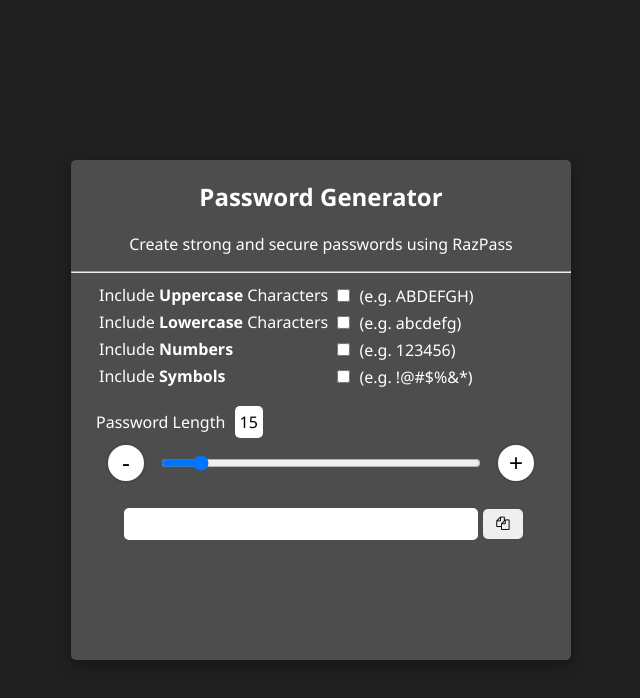
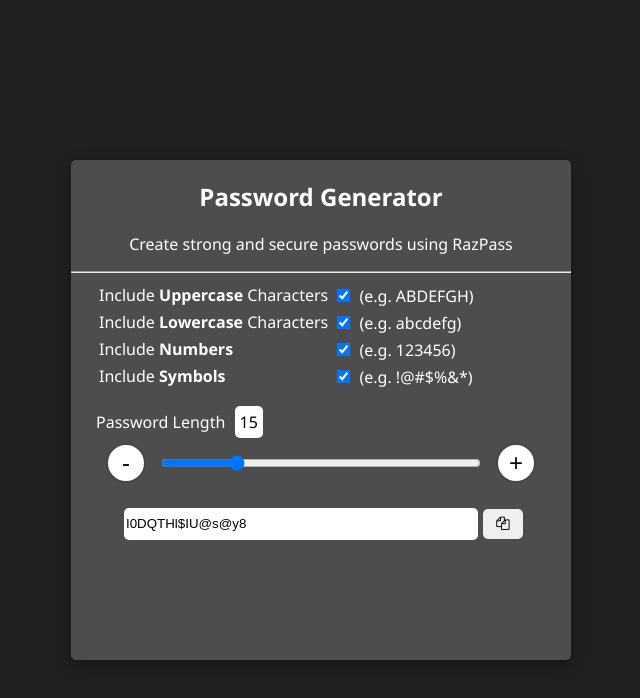
Before and after one commit to SRSRaziel/razpass, a plain HTML site: page index.html in a window 1280 px wide. Shown: the whole page, without its empty margins (319-959 px from the left). Drawn offline with Linux system fonts and the light colour scheme.

Commit message:
Finish changePassword function

```diff
--- a/index.html
+++ b/index.html
@@ -22,26 +22,26 @@
                         <table>
                             <tr>
                                 <td>Include <b> Uppercase </b> Characters</td>
-                                <td><input type="checkbox" id="upperC"> (e.g. ABDEFGH)</td>
+                                <td><input type="checkbox" id="upperC" checked> (e.g. ABDEFGH)</td>
                             </tr>
                             <tr>
                                 <td>Include <b> Lowercase </b> Characters</td>
-                                <td><input type="checkbox" id="lowerC"> (e.g. abcdefg)</td>
+                                <td><input type="checkbox" id="lowerC" checked> (e.g. abcdefg)</td>
                             </tr>
                             <tr>
                                 <td>Include <b> Numbers</b></td>
-                                <td><input type="checkbox" id="numbers"> (e.g. 123456)</td>
+                                <td><input type="checkbox" id="numbers" checked> (e.g. 123456)</td>
                             </tr>
                             <tr>
                                 <td>Include <b> Symbols</b></td>
-                                <td><input type="checkbox" id="numbers"> (e.g. !@#$%&*)</td>
+                                <td><input type="checkbox" id="symbols" checked> (e.g. !@#$%&*)</td>
                             </tr>
                         </table>
                         <label for="range">Password Length</label>
                         <output id="output">15</output>
                         <div class="range-slider">
                             <button class="btn-range" id="decreaseBtn">-</button>
-                            <input id="myRange" type="range" value="15" min="5" max="100" oninput="output.value = this.value">
+                            <input id="myRange" type="range" value="15" min="5" max="50" oninput="output.value = this.value">
 
                             <button class="btn-range" id="increaseBtn">+</button>
                         </div>
--- a/resources/scripts/script.js
+++ b/resources/scripts/script.js
@@ -2,13 +2,18 @@
 const arrUppercaseLetters = ['A','B','C','D','E','F','G','H','I','J','K','L','M','N','O','P','Q','R','S','T','U','V','X','W','Y','Z'];
 const arrLowercaseLetters = ['a','b','c','d','e','f','g','h','i','j','k','l','m','n','o','p','q','r','s','t','u','v','x','w','y','z'];
 const arrNumbers = [0,1,2,3,4,5,6,7,8,9];
-const arrSymbols = ['!','@','#','$','%','&','*','=','+','/','.',',',';','-'];
+const arrSymbols = ['!','@','#','$','%','&','*','=','+','/',';','-'];
 
 // My components of index.html
 const increaseBtn = document.getElementById('increaseBtn');
 const decreaseBtn = document.getElementById('decreaseBtn');
 const range = document.getElementById('myRange');
 const output = document.getElementById('output');
+const upperC = document.getElementById('upperC');
+const lowerC = document.getElementById('lowerC');
+const numbers = document.getElementById('numbers');
+const symbols = document.getElementById('symbols');
+const passField = document.getElementById('password');
 
 // Functions
 const increaseValue = () => {
@@ -19,6 +24,8 @@ const increaseValue = () => {
       range.value = currentValueRange + 1;
       output.value = currentValueRange + 1;
     }
+
+    changePassword();
   }
 
 const decreaseValue = () => {
@@ -29,9 +36,79 @@ const decreaseValue = () => {
     range.value = currentValueRange - 1;
     output.value = currentValueRange - 1;
   }
+
+  changePassword();
+}
+
+const changePassword = () => {
+
+  let password = '';
+  let arrOfChar = [];
+  let countPref = 0;
+  const includeUpperC = upperC.checked;
+  const includeLowerC = lowerC.checked;
+  const includeNumbers = numbers.checked;
+  const includeSymbols = symbols.checked;
+
+  if(includeUpperC){
+    countPref++;
+    arrOfChar = arrOfChar.concat(arrUppercaseLetters);
+  }
+
+  if(includeLowerC){
+    countPref++;
+    arrOfChar = arrOfChar.concat(arrLowercaseLetters);
+  }
+
+  if(includeNumbers){
+    countPref++;
+    arrOfChar = arrOfChar.concat(arrNumbers);
+  }
+
+  if(includeSymbols){
+    countPref++;
+    arrOfChar = arrOfChar.concat(arrSymbols);
+  }
+
+  if(countPref === 1){
+    if(includeUpperC){
+      upperC.disabled = true;
+    }
+
+    if(includeLowerC){
+      lowerC.disabled = true;
+    }
+
+    if(includeNumbers){
+      numbers.disabled = true;
+    }
+
+    if(includeSymbols){
+      symbols.disabled = true;
+    }
+  } else {
+    upperC.disabled = false;
+    lowerC.disabled = false;
+    numbers.disabled = false;
+    symbols.disabled = false;
+  }
+
+  for(let i = 0; i < output.value; i++){
+    let randomIndex = Math.floor(Math.random() * arrOfChar.length)
+    password += arrOfChar[randomIndex];
+  }
+
+  passField.value = password;
+
 }
 
 
 // Calling functions with event listeners
 increaseBtn.addEventListener('click', increaseValue);
 decreaseBtn.addEventListener('click', decreaseValue);
+upperC.addEventListener('click', changePassword);
+lowerC.addEventListener('click', changePassword);
+numbers.addEventListener('click', changePassword);
+symbols.addEventListener('click', changePassword);
+range.addEventListener('input', changePassword);
+document.addEventListener('DOMContentLoaded', changePassword);
```
